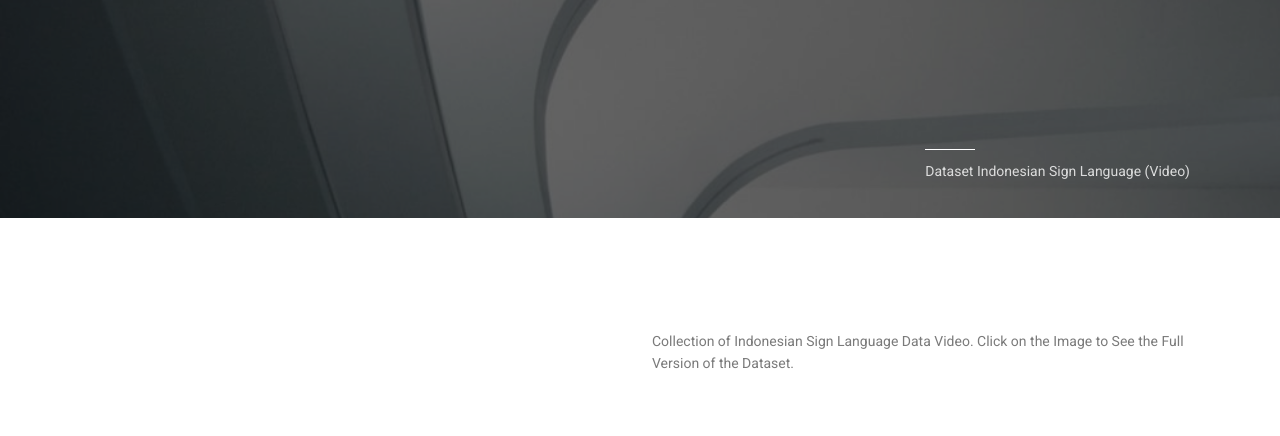
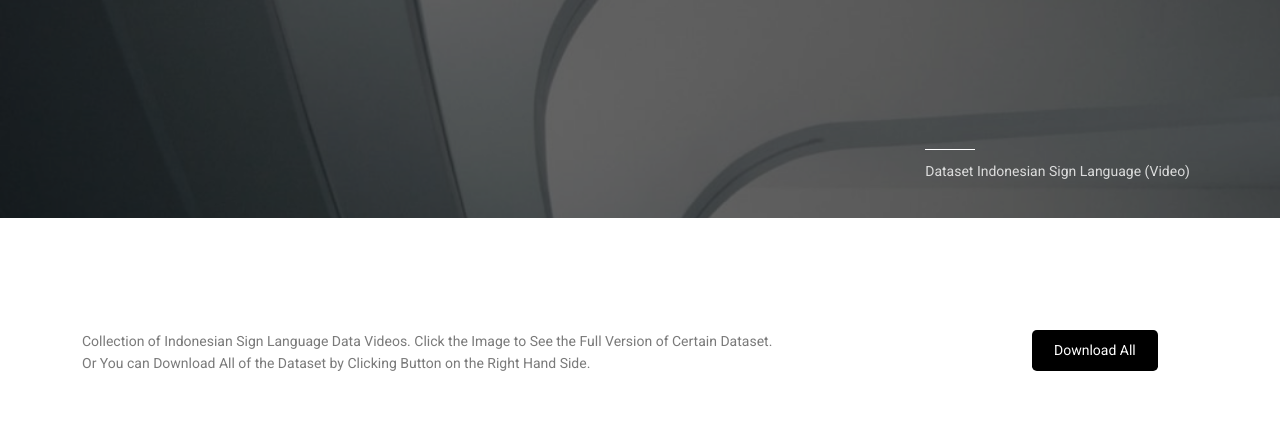
Before and after one commit to andreandriand/trunojoyo-ai, a plain HTML site: page dataset/bisindo.html in a window 1280 px wide. Shown: the part 582-1018 px from the top of the page. Drawn offline with Linux system fonts and the light colour scheme; files whose address does not match are found by name.

Commit message:
Update Bisindo Dataset

```diff
--- a/dataset/bisindo.html
+++ b/dataset/bisindo.html
@@ -82,9 +82,15 @@
 
     <div class="section sec-5">
       <div class="container">
-        <div class="row mb-5">
-          <div class="col-lg-6 ms-auto">
-            <p>Collection of Indonesian Sign Language Data Video. Click on the Image to See the Full Version of the Dataset.</p>
+        <div class="row mb-5 justify-content-between">
+          <div class="col-lg-8">
+            <p>
+              Collection of Indonesian Sign Language Data Videos. Click the Image to See the Full Version of Certain Dataset. <br />
+              Or You can Download All of the Dataset by Clicking Button on the Right Hand Side.
+            </p>
+          </div>
+          <div class="col-lg-2">
+            <a href="https://drive.google.com/drive/folders/132gR47ISFtLQz2shyLsQinmgQ2X6SEMn?usp=sharing" target="_blank" class="btn btn-sm btn-primary rounded-3 py-2">Download All</a>
           </div>
         </div>
 
```
